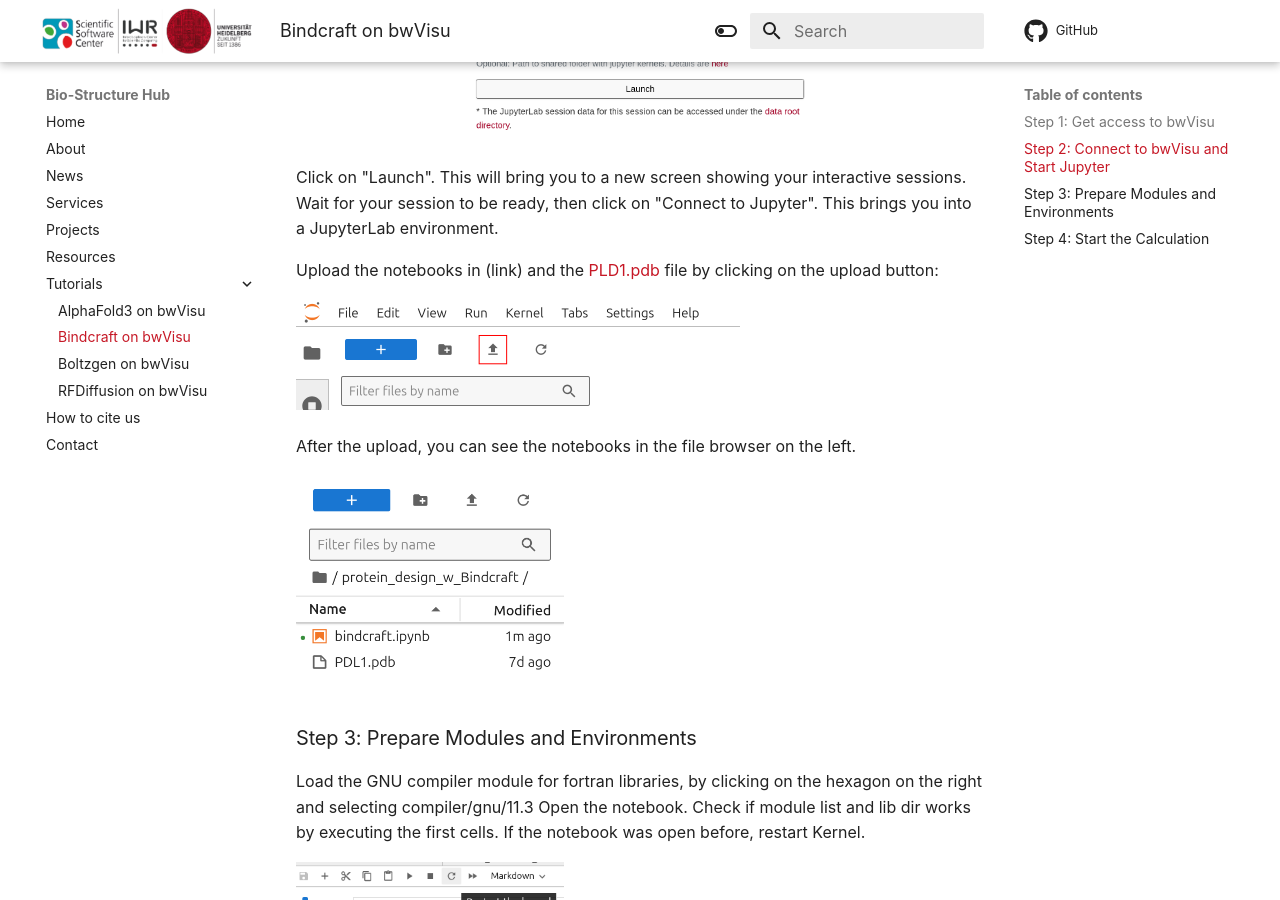
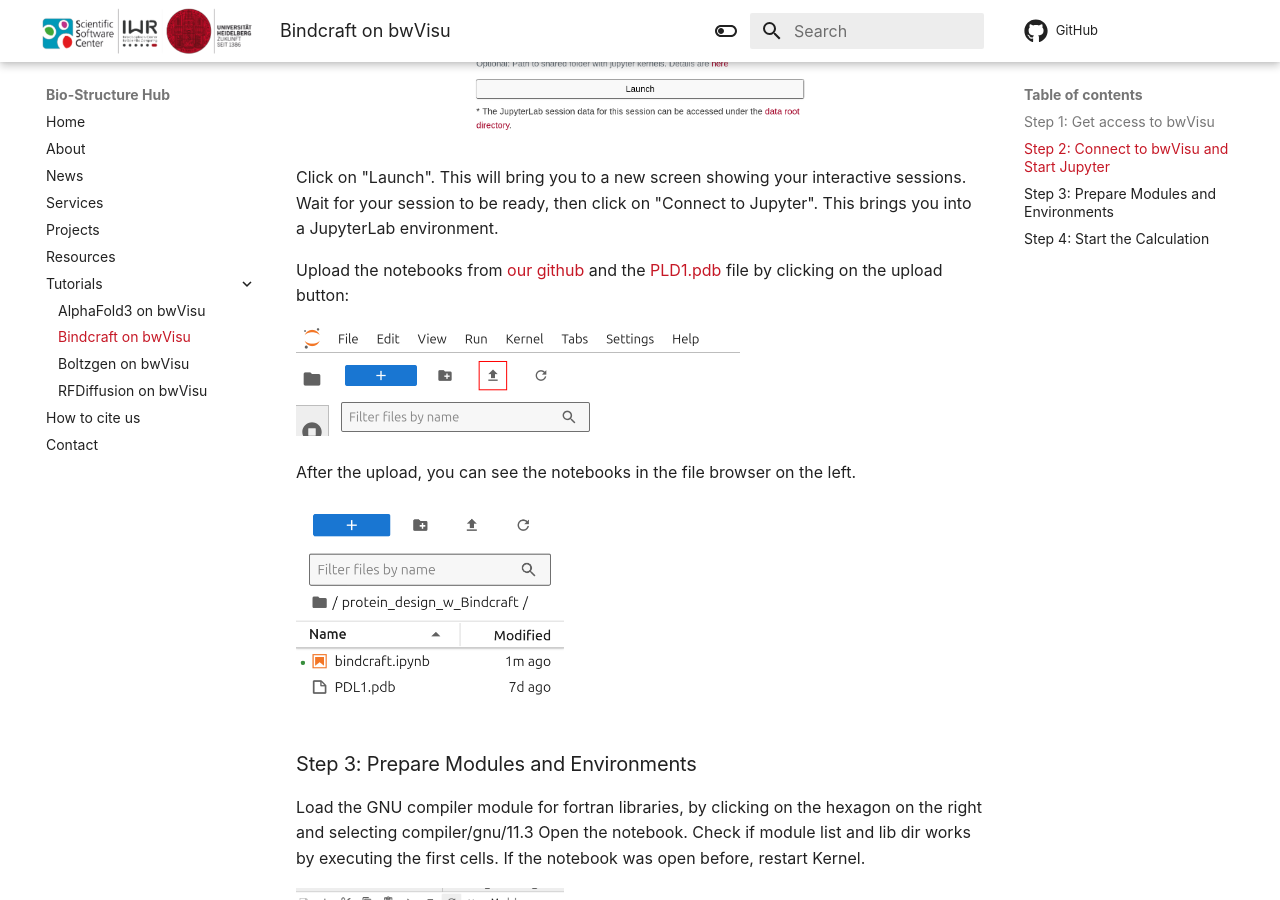
Before and after one commit to ssciwr/BioStructureHub, an MkDocs documentation site: the page built from docs/tutorials/tutorial_Bindcraft_bwVisu.md, in a window 1280 px wide and 900 px high, scrolled down 1203 px. Built offline with MkDocs 1.6.1 and Material for MkDocs 9.7.7, drawn with Linux system fonts in a browser that asks for light colours; comment, search, counter and statistics services are not loaded.

Commit message:
Update tutorial with GitHub link for notebooks

```diff
--- a/docs/tutorials/tutorial_Bindcraft_bwVisu.md
+++ b/docs/tutorials/tutorial_Bindcraft_bwVisu.md
@@ -27,7 +27,7 @@ Choose the Kernel Path to Bindcraft:
 
 Click on "Launch". This will bring you to a new screen showing your interactive sessions. Wait for your session to be ready, then click on "Connect to Jupyter". This brings you into a JupyterLab environment.
 
-Upload the notebooks in (link) and the [PLD1.pdb](https://github.com/martinpacesa/BindCraft/blob/main/example/PDL1.pdb) file by clicking on the upload button:
+Upload the notebooks from [our github](https://github.com/ssciwr/BioStructureHub/tree/protein_design/notebooks) and the [PLD1.pdb](https://github.com/martinpacesa/BindCraft/blob/main/example/PDL1.pdb) file by clicking on the upload button:
 
 ![Screenshot](../images/tutorial/bwVisu_upload.png){: style="height:111px;width:444px"}
 
```
